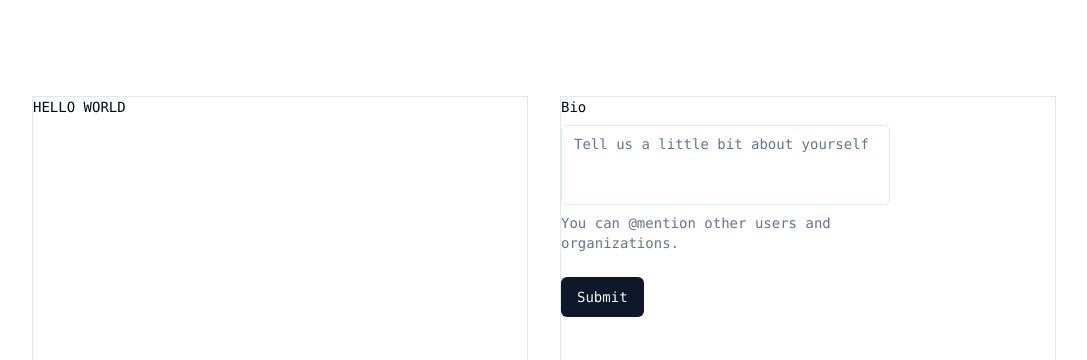
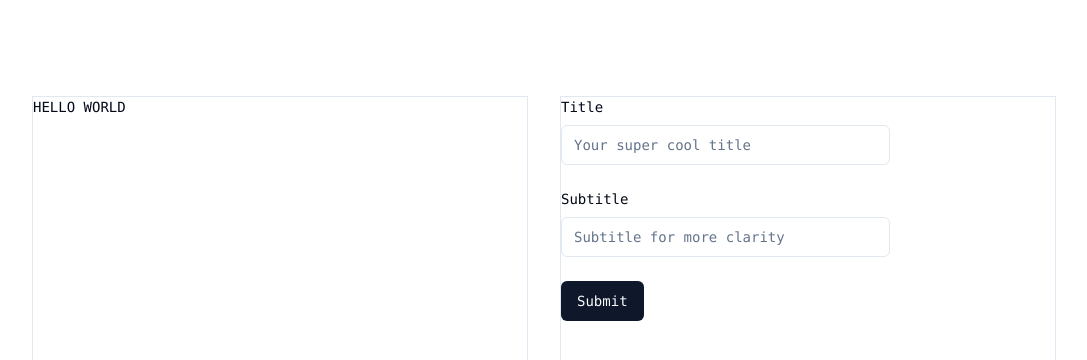
Before and after one commit to FranciscoMoretti/two-panels-nextjs-starter, a Next.js app: page / in a window 1280 px wide. Shown: the top 360 px of the page, without its empty margins (96-1183 px from the left). Built offline with nearby package versions, Linux system fonts and the light colour scheme.

Commit message:
title and subtitle basic form

```diff
--- a/src/app/page.tsx
+++ b/src/app/page.tsx
@@ -21,16 +21,25 @@
 } from "@/components/ui/form"
 import { Switch } from "@/components/ui/switch"
 import { Textarea } from "@/components/ui/textarea"
+import { Input } from "@/components/ui/input"
 import { toast } from "@/components/ui/use-toast"
 
 const FormSchema = z.object({
-  bio: z
+  title: z
     .string()
     .min(10, {
-      message: "Bio must be at least 10 characters.",
+      message: "Title must be at least 10 characters.",
     })
     .max(160, {
-      message: "Bio must not be longer than 30 characters.",
+      message: "Title must not be longer than 30 characters.",
+    }),
+  subtitle: z
+    .string()
+    .min(10, {
+      message: "Subtitle must be at least 10 characters.",
+    })
+    .max(160, {
+      message: "Subtitle must not be longer than 30 characters.",
     }),
 })
 
@@ -55,20 +64,34 @@
       <form onSubmit={form.handleSubmit(onSubmit)} className="w-2/3 space-y-6">
         <FormField
           control={form.control}
-          name="bio"
+          name="title"
           render={({ field }) => (
             <FormItem>
-              <FormLabel>Bio</FormLabel>
+              <FormLabel>Title</FormLabel>
               <FormControl>
-                <Textarea
-                  placeholder="Tell us a little bit about yourself"
+                <Input
+                  placeholder="Your super cool title"
                   className="resize-none"
                   {...field}
                 />
               </FormControl>
-              <FormDescription>
-                You can <span>@mention</span> other users and organizations.
-              </FormDescription>
+              <FormMessage />
+            </FormItem>
+          )}
+        />
+        <FormField
+          control={form.control}
+          name="subtitle"
+          render={({ field }) => (
+            <FormItem>
+              <FormLabel>Subtitle</FormLabel>
+              <FormControl>
+                <Input
+                  placeholder="Subtitle for more clarity"
+                  className="resize-none"
+                  {...field}
+                />
+              </FormControl>
               <FormMessage />
             </FormItem>
           )}
--- /dev/null
+++ b/src/components/ui/input.tsx
@@ -0,0 +1,25 @@
+import * as React from "react"
+
+import { cn } from "@/lib/utils"
+
+export interface InputProps
+  extends React.InputHTMLAttributes<HTMLInputElement> {}
+
+const Input = React.forwardRef<HTMLInputElement, InputProps>(
+  ({ className, type, ...props }, ref) => {
+    return (
+      <input
+        type={type}
+        className={cn(
+          "flex h-10 w-full rounded-md border border-input bg-background px-3 py-2 text-sm ring-offset-background file:border-0 file:bg-transparent file:text-sm file:font-medium placeholder:text-muted-foreground focus-visible:outline-none focus-visible:ring-2 focus-visible:ring-ring focus-visible:ring-offset-2 disabled:cursor-not-allowed disabled:opacity-50",
+          className
+        )}
+        ref={ref}
+        {...props}
+      />
+    )
+  }
+)
+Input.displayName = "Input"
+
+export { Input }
```
